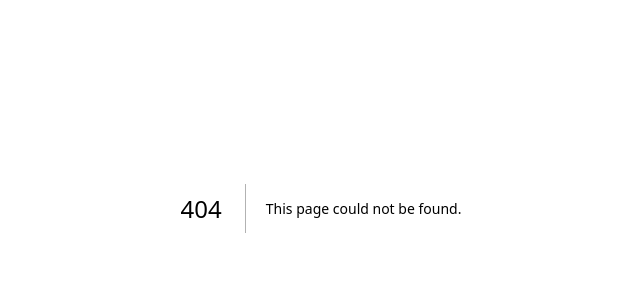
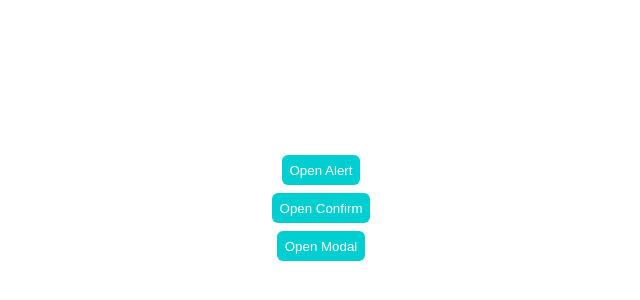
Before and after one commit to ma9pie/modal, a Next.js app: page /context in a window 1280 px wide. Before the commit this address had no page. Shown: the part 192-492 px from the top of the page, without its empty margins (319-959 px from the left). Built offline with nearby package versions, Linux system fonts and the light colour scheme.

Commit message:
add : context 사용 예제 추가

```diff
--- /dev/null
+++ b/components/ModalProvider.tsx
@@ -0,0 +1,62 @@
+/* @/components/ModalProvider.tsx */
+
+import React, { createContext, ReactNode, useState } from "react";
+
+import Alert from "@/components/Alert";
+import Confirm from "@/components/Confirm";
+import Modal from "@/components/Modal";
+import { ModalProps, Modals } from "@/hooks/useContextModal";
+
+type Props = {
+  children: ReactNode;
+};
+
+export const ModalContext = createContext({
+  modals: new Map(),
+  setModals: (state: Modals) => {},
+});
+
+const ModalProvider = ({ children }: Props) => {
+  const [modals, setModals] = useState<Modals>(new Map());
+
+  const alertList: ModalProps[] = [];
+  const confirmList: ModalProps[] = [];
+  const modalList: ModalProps[] = [];
+
+  modals.forEach((value, key) => {
+    switch (value.type) {
+      case "ALERT":
+        alertList.push(value);
+        break;
+      case "CONFIRM":
+        confirmList.push(value);
+        break;
+      default:
+        modalList.push(value);
+        break;
+    }
+  });
+
+  return (
+    <ModalContext.Provider value={{ modals, setModals }}>
+      <div id="alert">
+        {alertList.map((modal) => (
+          <Alert key={modal.key} {...modal}></Alert>
+        ))}
+      </div>
+      <div id="confirm">
+        {confirmList.map((modal) => (
+          <Confirm key={modal.key} {...modal}></Confirm>
+        ))}
+      </div>
+      <div id="modal">
+        {modalList.map((modal) => (
+          <Modal key={modal.key} {...modal}></Modal>
+        ))}
+      </div>
+      {children}
+    </ModalContext.Provider>
+  );
+};
+
+export default ModalProvider;
--- /dev/null
+++ b/hooks/useContextModal.tsx
@@ -0,0 +1,58 @@
+/* @/hooks/useContextModal .tsx */
+
+import { useContext } from "react";
+import { ModalContext } from "@/components/ModalProvider";
+
+export type ModalProps = {
+  key?: string;
+  type?: string;
+  title?: string;
+  message?: string;
+  btnText?: string;
+  close?: () => void;
+  confirm?: () => void;
+  component?: () => JSX.Element;
+};
+
+export type Modals = Map<string, ModalProps>;
+
+const useContextModal = () => {
+  const { modals, setModals } = useContext(ModalContext);
+
+  const openModal = (props: ModalProps) => {
+    const hashMapA: Map<string, ModalProps> = new Map(modals);
+    const key = Math.random().toString(36).substring(2);
+    props.key = props.key || key;
+    props.close = async () => {
+      const hashMapB = new Map(hashMapA);
+      if (props.key) {
+        hashMapB.delete(props.key!);
+        setModals(new Map(hashMapB));
+      }
+    };
+    hashMapA.set(props.key, props);
+    setModals(hashMapA);
+  };
+
+  const closeModal = (key?: string) => {
+    const hashMap: Map<string, ModalProps> = new Map(modals);
+    if (key) {
+      const props = hashMap.get(key);
+      if (props) {
+        hashMap.delete(key);
+        setModals(new Map(hashMap));
+      }
+      return;
+    }
+  };
+
+  return {
+    openModal,
+    openAlert: (props: ModalProps) => openModal({ ...props, type: "ALERT" }),
+    openConfirm: (props: ModalProps) =>
+      openModal({ ...props, type: "CONFIRM" }),
+    closeModal,
+  };
+};
+
+export default useContextModal;
--- a/pages/_app.tsx
+++ b/pages/_app.tsx
@@ -2,14 +2,12 @@
 
 import "@/styles/globals.scss";
 import type { AppProps } from "next/app";
-import { RecoilRoot } from "recoil";
-import RecoilModalRoot from "@/components/RecoilModalRoot";
+import ModalProvider from "@/components/ModalProvider";
 
 export default function App({ Component, pageProps }: AppProps) {
   return (
-    <RecoilRoot>
-      <RecoilModalRoot></RecoilModalRoot>
+    <ModalProvider>
       <Component {...pageProps} />
-    </RecoilRoot>
+    </ModalProvider>
   );
 }
--- /dev/null
+++ b/pages/context.tsx
@@ -0,0 +1,52 @@
+import React from "react";
+import useContextModal from "@/hooks/useContextModal";
+import styled from "styled-components";
+import Button from "@/components/Button";
+
+const Page = () => {
+  const modal = useContextModal();
+
+  const openAlert = () => {
+    modal.openAlert({
+      title: "알림",
+      message: "할인 특가 이벤트 중",
+      btnText: "바로가기",
+    });
+  };
+  const openConfirm = () => {
+    modal.openConfirm({
+      title: "주문",
+      message: "상품을 주문하시겠습니까?",
+      confirm: () => {
+        console.log("주문 완료");
+      },
+    });
+  };
+  const openModal = () => {
+    modal.openModal({ component: () => <Content>Modal component</Content> });
+  };
+
+  return (
+    <Wrapper>
+      <Button onClick={openAlert}>Open Alert</Button>
+      <Button onClick={openConfirm}>Open Confirm</Button>
+      <Button onClick={openModal}>Open Modal</Button>
+    </Wrapper>
+  );
+};
+
+export default Page;
+
+const Wrapper = styled.div`
+  width: 100vw;
+  height: 100vh;
+  display: flex;
+  flex-direction: column;
+  justify-content: center;
+  align-items: center;
+  gap: 8px;
+`;
+const Content = styled.div`
+  width: 400px;
+  height: 200px;
+`;
```
